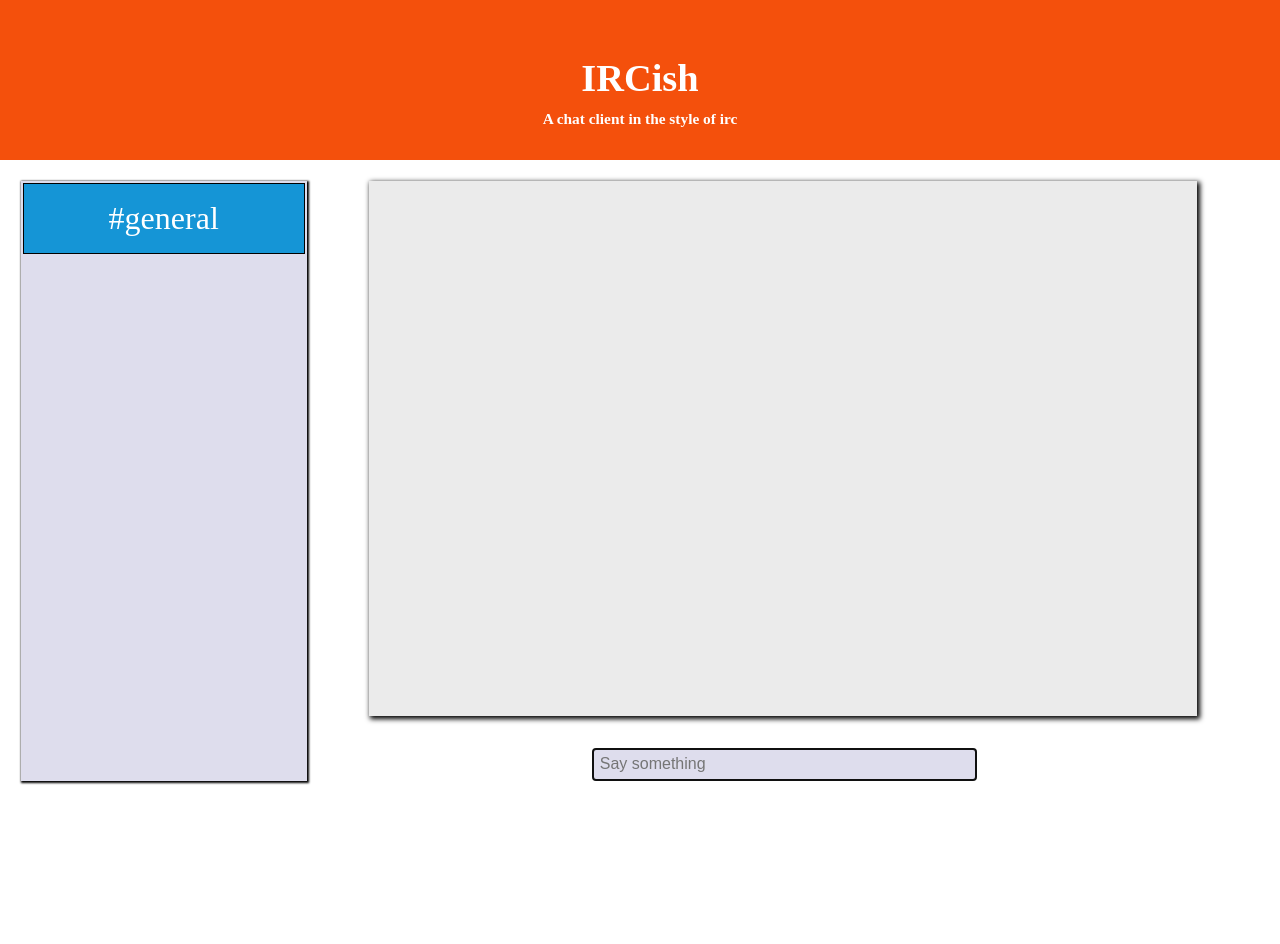
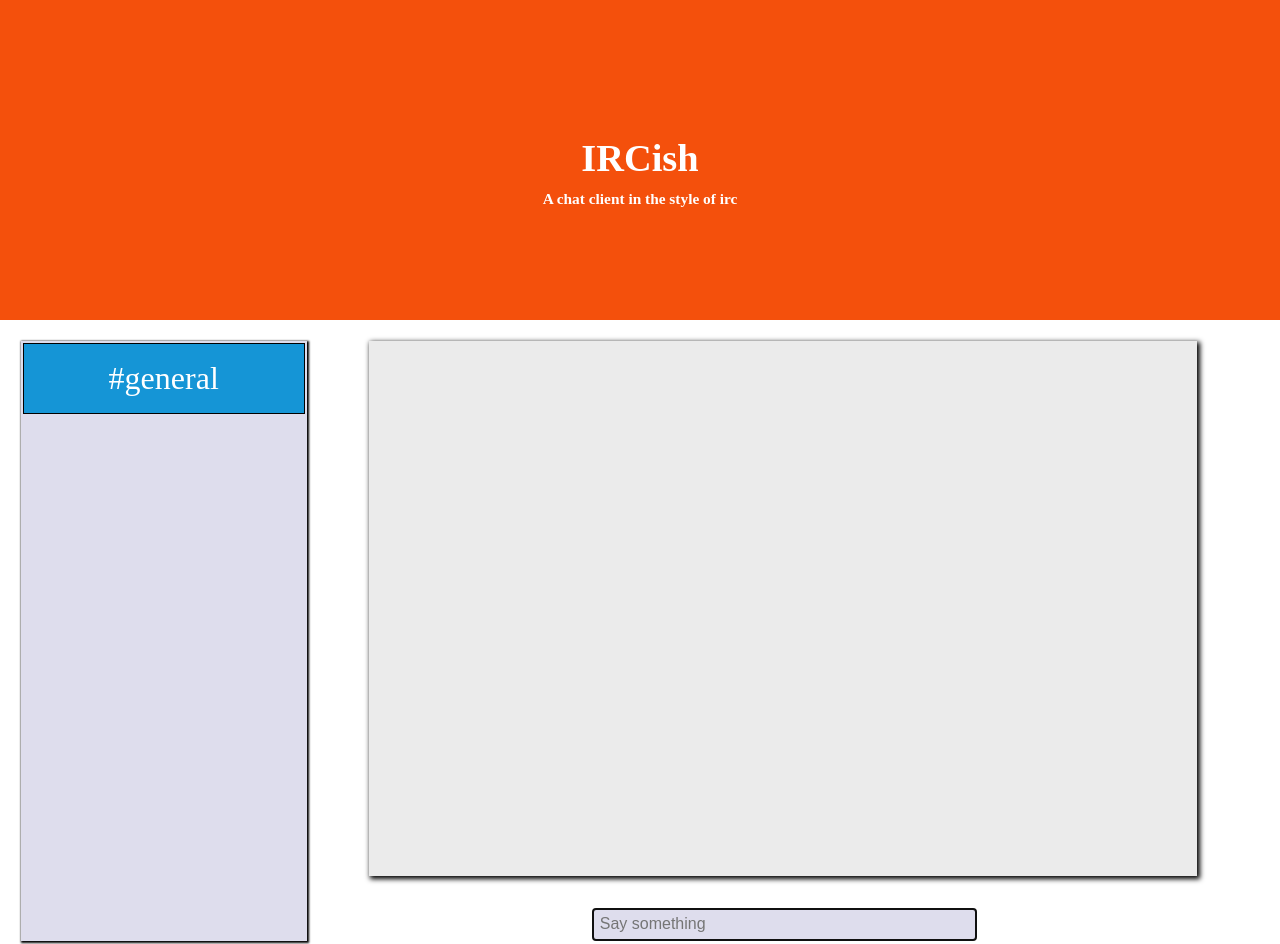
Before and after one commit to NeilBotelho/IRCish, a plain HTML site: page public/index.html in a window 1280 px wide. Shown: the top 944 px of the page. Before the commit the page ends 802 px from the top, so only its background shows below. Drawn offline with Linux system fonts and the light colour scheme.

Commit message:
modify css rules for index
increased size of header div. It now uses % instead of vh

```diff
--- a/static/index.css
+++ b/static/index.css
@@ -8,7 +8,7 @@ body,html{
 #header{
  	background-color:#f4500c;
  	width:100%;
- 	height:20vh;
+ 	height:40%;
  	color:#ffffff;
  	margin-top:0;
  	display: flex;
```
